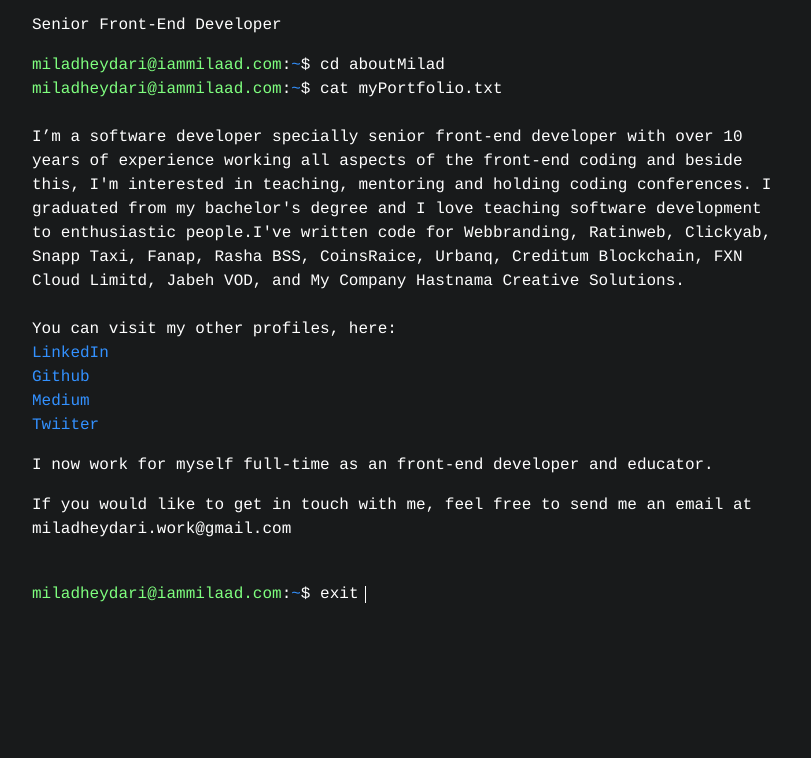
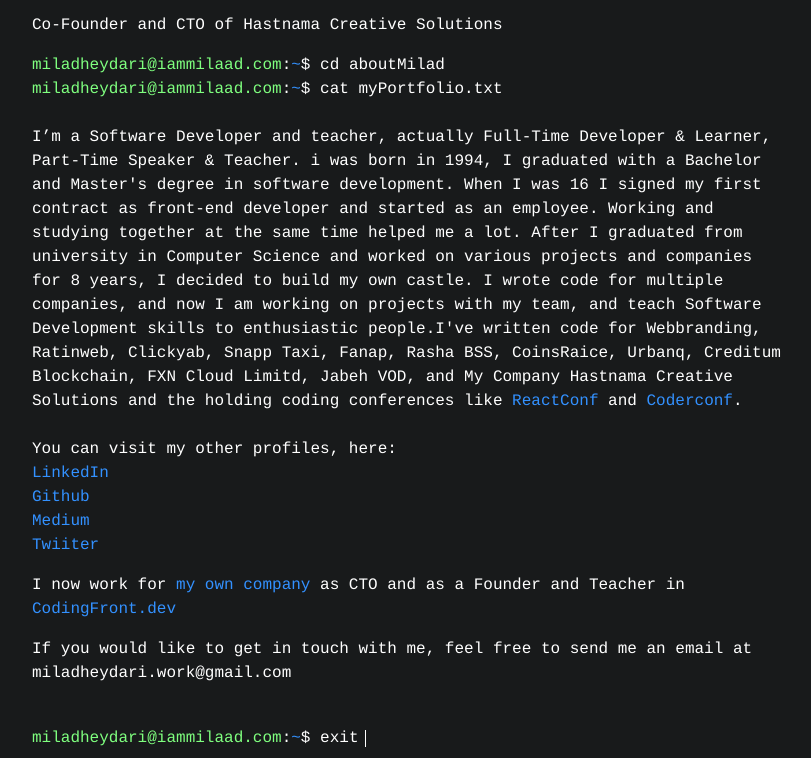
Before and after one commit to iammilaad/iammilaad.github.io, a plain HTML site: page index.html in a window 1280 px wide. Shown: the part 151-909 px from the top of the page, without its empty margins (233-1044 px from the left). Before the commit the page ends 800 px from the top, so only its background shows below. Drawn offline with Linux system fonts and the light colour scheme.

Commit message:
some changes

```diff
--- a/index.html
+++ b/index.html
@@ -88,19 +88,21 @@
 <body>
     <div id="terminal">
         <span class="print"><h1>Howdy! i'm Milad Heydari</h1>
-            <p>Senior Front-End Developer</p>
+            <p>Co-Founder and CTO of Hastnama Creative Solutions</p>
     <span class="prefix"><span class="userdomain">miladheydari@iammilaad.com</span>:<span class="tilde">~</span>$</span> <span class="textstamp">cd aboutMilad </span>
         <br>
         <span class="prefix"><span class="userdomain">miladheydari@iammilaad.com</span>:<span class="tilde">~</span>$</span> <span class="textstamp">cat myPortfolio.txt </span>
-        <br><br> I’m a software developer specially senior front-end developer with over 10 years of experience working all aspects of the front-end coding and beside this, I'm interested in teaching, mentoring and holding coding conferences. I graduated
-        from my bachelor's degree and I love teaching software development to enthusiastic people.I've written code for Webbranding, Ratinweb, Clickyab, Snapp Taxi, Fanap, Rasha BSS, CoinsRaice, Urbanq, Creditum Blockchain, FXN Cloud Limitd, Jabeh VOD,
-        and My Company Hastnama Creative Solutions.
+        <br><br> I’m a Software Developer and teacher, actually Full-Time Developer & Learner, Part-Time Speaker & Teacher. i was born in 1994, I graduated with a Bachelor and Master's degree in software development. When I was 16 I signed my first contract
+        as front-end developer and started as an employee. Working and studying together at the same time helped me a lot. After I graduated from university in Computer Science and worked on various projects and companies for 8 years, I decided to build
+        my own castle. I wrote code for multiple companies, and now I am working on projects with my team, and teach Software Development skills to enthusiastic people.I've written code for Webbranding, Ratinweb, Clickyab, Snapp Taxi, Fanap, Rasha BSS,
+        CoinsRaice, Urbanq, Creditum Blockchain, FXN Cloud Limitd, Jabeh VOD, and My Company Hastnama Creative Solutions and the holding coding conferences like <a href="https://reactconf.ir/en" target="_blank">ReactConf</a> and <a href="https://coderconf.org"
+            target="_blank">Coderconf</a>.
         <br><br> You can visit my other profiles, here: <br>
         <a href="https://www.linkedin.com/in/miladheydari/" target="_blank">LinkedIn</a> <br>
         <a href="https://github.com/iammilaad" target="_blank">Github</a> <br>
         <a href="https://medium.com/@iammilaad" target="_blank">Medium</a> <br>
         <a href="https://twitter.com/iammilaad" target="_blank">Twiiter</a> <br>
-        <p>I now work for myself full-time as an front-end developer and educator.</p>
+        <p>I now work for <a href="https://hastnama.com" target="_blank">my own company</a> as CTO and as a Founder and Teacher in <a href="https://codingfront.dev" target="_blank">CodingFront.dev</a></p>
         <p>If you would like to get in touch with me, feel free to send me an email at miladheydari.work@gmail.com</p>
         <br>
         <span class="prefix"><span class="userdomain">miladheydari@iammilaad.com</span>:<span class="tilde">~</span>$</span> <span class="textstamp">exit</span> <span class="" id="cursor"><i class="blinkanim"></i></span>
```
Also changed, not shown: 1 other file.
